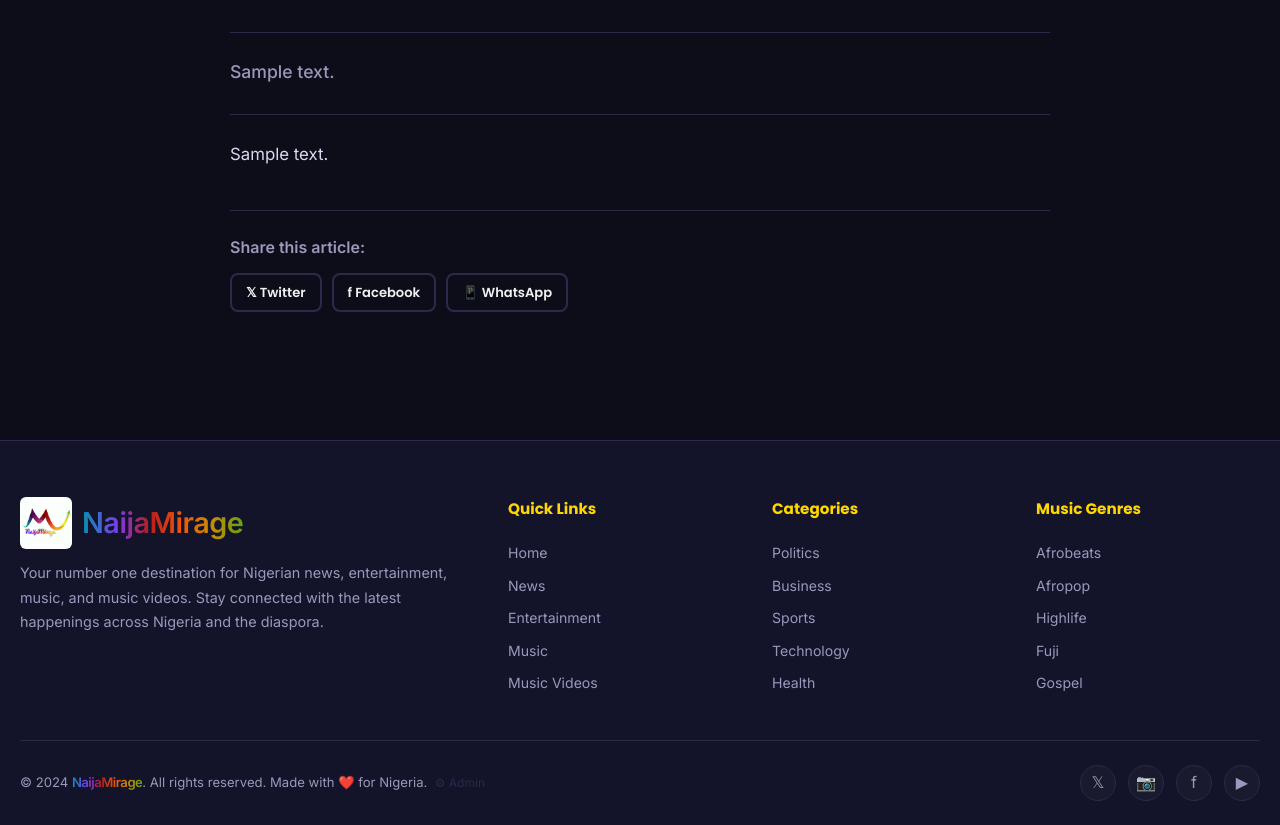
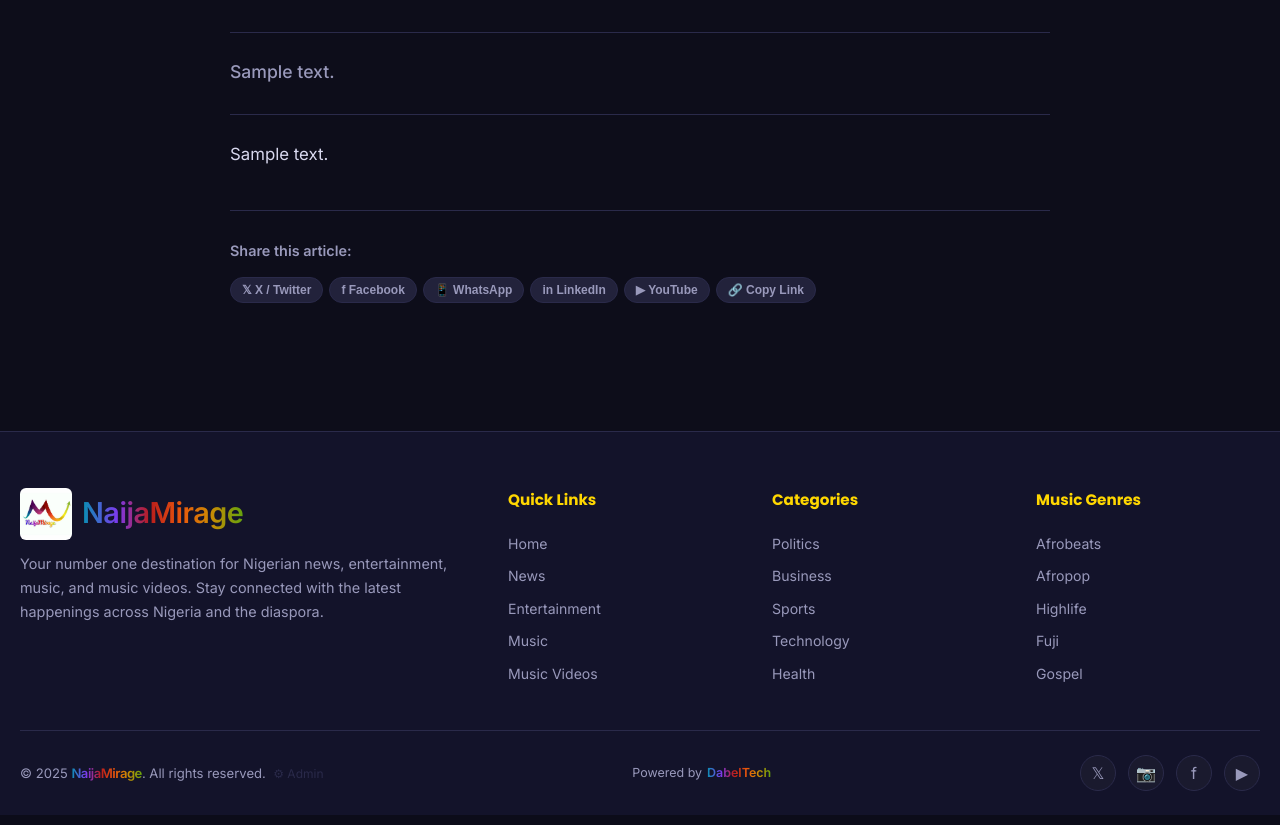
Before and after one commit to dabelinfotech/naijamirage, a Flask app: page /news/1 in a window 1280 px wide. Shown: the part 793-1618 px from the top of the page. Run offline with Flask 3, Linux system fonts and the light colour scheme; tables that the repository leaves empty hold one stand-in row (values such as "Sample post"); grey boxes marked "Sample" are stand-in pictures; some libraries are stand-ins or nearby versions.

Commit message:
Add Vercel deployment config, Cloudflare R2 storage, and social share buttons
- Add vercel.json routing all requests through @vercel/python
- Use /tmp paths for DB and uploads on Vercel (read-only filesystem fix)
- Add Cloudflare R2 cloud storage support with local fallback
- Add social share buttons (X, Facebook, WhatsApp, LinkedIn, YouTube, Copy Link)
  on article, music, and video pages using JS encodeURIComponent
- Add 'Powered by DabelTech' branding to footer
- Add boto3==1.34.69 to requirements.txt

Co-Authored-By: Claude Sonnet 4.6 <noreply@anthropic.com>

```diff
--- a/app.py
+++ b/app.py
@@ -7,7 +7,50 @@ from flask_sqlalchemy import SQLAlchemy
 from werkzeug.utils import secure_filename
 
 BASE_DIR = os.path.abspath(os.path.dirname(__file__))
-UPLOAD_BASE = os.path.join(BASE_DIR, 'uploads')
+
+# Vercel has a read-only filesystem except /tmp
+_ON_VERCEL = bool(os.environ.get('VERCEL'))
+UPLOAD_BASE = '/tmp/uploads'      if _ON_VERCEL else os.path.join(BASE_DIR, 'uploads')
+_DB_PATH    = '/tmp/naijamirage.db' if _ON_VERCEL else os.path.join(BASE_DIR, 'naijamirage.db')
+
+# ─── Cloudflare R2 / S3 Storage ───────────────────────────────────────────────
+
+R2_ACCOUNT_ID      = os.environ.get('R2_ACCOUNT_ID', '')
+R2_ACCESS_KEY_ID   = os.environ.get('R2_ACCESS_KEY_ID', '')
+R2_SECRET_ACCESS_KEY = os.environ.get('R2_SECRET_ACCESS_KEY', '')
+R2_BUCKET_NAME     = os.environ.get('R2_BUCKET_NAME', 'naijamirage')
+USE_R2 = bool(R2_ACCOUNT_ID and R2_ACCESS_KEY_ID and R2_SECRET_ACCESS_KEY)
+
+
+def _r2():
+    import boto3
+    from botocore.client import Config
+    return boto3.client(
+        's3',
+        endpoint_url=f'https://{R2_ACCOUNT_ID}.r2.cloudflarestorage.com',
+        aws_access_key_id=R2_ACCESS_KEY_ID,
+        aws_secret_access_key=R2_SECRET_ACCESS_KEY,
+        config=Config(signature_version='s3v4'),
+        region_name='auto',
+    )
+
+
+def r2_upload(stream, key):
+    _r2().upload_fileobj(stream, R2_BUCKET_NAME, key)
+
+
+def r2_presigned_url(key, download_name=None, expires=3600):
+    params = {'Bucket': R2_BUCKET_NAME, 'Key': key}
+    if download_name:
+        params['ResponseContentDisposition'] = f'attachment; filename="{download_name}"'
+    return _r2().generate_presigned_url('get_object', Params=params, ExpiresIn=expires)
+
+
+def r2_delete(key):
+    try:
+        _r2().delete_object(Bucket=R2_BUCKET_NAME, Key=key)
+    except Exception:
+        pass
 
 ALLOWED_AUDIO = {'mp3', 'wav', 'ogg', 'aac', 'm4a', 'flac'}
 ALLOWED_VIDEO = {'mp4', 'webm', 'mkv', 'avi', 'mov'}
@@ -15,7 +58,7 @@ ALLOWED_IMAGE = {'jpg', 'jpeg', 'png', 'gif', 'webp'}
 
 app = Flask(__name__)
 app.config['SECRET_KEY'] = os.environ.get('SECRET_KEY', 'naijamirage-secret-2024')
-app.config['SQLALCHEMY_DATABASE_URI'] = f"sqlite:///{os.path.join(BASE_DIR, 'naijamirage.db')}"
+app.config['SQLALCHEMY_DATABASE_URI'] = f"sqlite:///{_DB_PATH}"
 app.config['SQLALCHEMY_TRACK_MODIFICATIONS'] = False
 app.config['MAX_CONTENT_LENGTH'] = 500 * 1024 * 1024  # 500 MB
 
@@ -73,18 +116,21 @@ def allowed_file(filename, allowed_set):
 
 
 def save_upload(file, subfolder, allowed_set):
-    """Save uploaded file; return filename or None."""
+    """Save uploaded file to R2 or local disk; return filename or None."""
     if not file or file.filename == '':
         return None
     if not allowed_file(file.filename, allowed_set):
         return None
     filename = secure_filename(file.filename)
-    # Avoid collisions
     base, ext = os.path.splitext(filename)
     timestamp = datetime.utcnow().strftime('%Y%m%d%H%M%S%f')
     filename = f"{base}_{timestamp}{ext}"
-    dest = os.path.join(UPLOAD_BASE, subfolder, filename)
-    file.save(dest)
+    if USE_R2:
+        file.stream.seek(0)
+        r2_upload(file.stream, f"{subfolder}/{filename}")
+    else:
+        dest = os.path.join(UPLOAD_BASE, subfolder, filename)
+        file.save(dest)
     return filename
 
 
@@ -99,6 +145,9 @@ def format_size(size_bytes):
 
 
 app.jinja_env.filters['filesize'] = format_size
+
+from urllib.parse import quote_plus
+app.jinja_env.filters['urlencode'] = quote_plus
 
 
 def stream_file(filepath, mimetype=None):
@@ -296,7 +345,12 @@ def upload_audio():
         flash('No audio file selected.', 'error')
         return redirect(url_for('upload'))
 
-    audio_filename = save_upload(request.files['audio_file'], 'audio', ALLOWED_AUDIO)
+    audio_file = request.files['audio_file']
+    audio_file.stream.seek(0, 2)
+    file_size = audio_file.stream.tell()
+    audio_file.stream.seek(0)
+
+    audio_filename = save_upload(audio_file, 'audio', ALLOWED_AUDIO)
     if not audio_filename:
         flash('Invalid audio file. Allowed: mp3, wav, ogg, aac, m4a, flac', 'error')
         return redirect(url_for('upload'))
@@ -304,8 +358,6 @@ def upload_audio():
     cover_filename = None
     if 'cover_image' in request.files:
         cover_filename = save_upload(request.files['cover_image'], 'covers', ALLOWED_IMAGE)
-
-    file_size = os.path.getsize(os.path.join(UPLOAD_BASE, 'audio', audio_filename))
     track = AudioTrack(
         title=title, artist=artist, description=description,
         genre=genre, file_path=audio_filename,
@@ -332,7 +384,12 @@ def upload_video():
         flash('No video file selected.', 'error')
         return redirect(url_for('upload'))
 
-    video_filename = save_upload(request.files['video_file'], 'videos', ALLOWED_VIDEO)
+    video_file = request.files['video_file']
+    video_file.stream.seek(0, 2)
+    file_size = video_file.stream.tell()
+    video_file.stream.seek(0)
+
+    video_filename = save_upload(video_file, 'videos', ALLOWED_VIDEO)
     if not video_filename:
         flash('Invalid video file. Allowed: mp4, webm, mkv, avi, mov', 'error')
         return redirect(url_for('upload'))
@@ -340,8 +397,6 @@ def upload_video():
     thumb_filename = None
     if 'thumbnail' in request.files:
         thumb_filename = save_upload(request.files['thumbnail'], 'thumbnails', ALLOWED_IMAGE)
-
-    file_size = os.path.getsize(os.path.join(UPLOAD_BASE, 'videos', video_filename))
     video = MusicVideo(
         title=title, artist=artist, description=description,
         genre=genre, file_path=video_filename,
@@ -360,6 +415,8 @@ def stream_audio(track_id):
     track = AudioTrack.query.get_or_404(track_id)
     track.play_count += 1
     db.session.commit()
+    if USE_R2:
+        return redirect(r2_presigned_url(f"audio/{track.file_path}"))
     filepath = os.path.join(UPLOAD_BASE, 'audio', track.file_path)
     return stream_file(filepath)
 
@@ -369,6 +426,8 @@ def stream_video(video_id):
     video = MusicVideo.query.get_or_404(video_id)
     video.play_count += 1
     db.session.commit()
+    if USE_R2:
+        return redirect(r2_presigned_url(f"videos/{video.file_path}"))
     filepath = os.path.join(UPLOAD_BASE, 'videos', video.file_path)
     return stream_file(filepath)
 
@@ -380,11 +439,12 @@ def download_audio(track_id):
     track = AudioTrack.query.get_or_404(track_id)
     track.download_count += 1
     db.session.commit()
+    download_name = secure_filename(f"{track.artist} - {track.title}{os.path.splitext(track.file_path)[1]}")
+    if USE_R2:
+        return redirect(r2_presigned_url(f"audio/{track.file_path}", download_name=download_name))
     filepath = os.path.join(UPLOAD_BASE, 'audio', track.file_path)
     if not os.path.isfile(filepath):
         abort(404)
-    original_name = track.file_path.rsplit('_', 1)[0] + os.path.splitext(track.file_path)[1]
-    download_name = secure_filename(f"{track.artist} - {track.title}{os.path.splitext(track.file_path)[1]}")
     return send_file(filepath, as_attachment=True, download_name=download_name)
 
 
@@ -393,10 +453,12 @@ def download_video(video_id):
     video = MusicVideo.query.get_or_404(video_id)
     video.download_count += 1
     db.session.commit()
+    download_name = secure_filename(f"{video.artist} - {video.title}{os.path.splitext(video.file_path)[1]}")
+    if USE_R2:
+        return redirect(r2_presigned_url(f"videos/{video.file_path}", download_name=download_name))
     filepath = os.path.join(UPLOAD_BASE, 'videos', video.file_path)
     if not os.path.isfile(filepath):
         abort(404)
-    download_name = secure_filename(f"{video.artist} - {video.title}{os.path.splitext(video.file_path)[1]}")
     return send_file(filepath, as_attachment=True, download_name=download_name)
 
 
@@ -404,24 +466,34 @@ def download_video(video_id):
 
 @app.route('/media/covers/<path:filename>')
 def serve_cover(filename):
+    if USE_R2:
+        return redirect(r2_presigned_url(f"covers/{filename}"))
     return send_file(os.path.join(UPLOAD_BASE, 'covers', filename))
 
 
 @app.route('/media/thumbnails/<path:filename>')
 def serve_thumbnail(filename):
+    if USE_R2:
+        return redirect(r2_presigned_url(f"thumbnails/{filename}"))
     return send_file(os.path.join(UPLOAD_BASE, 'thumbnails', filename))
 
 
 @app.route('/media/news_images/<path:filename>')
 def serve_news_image(filename):
+    if USE_R2:
+        return redirect(r2_presigned_url(f"news_images/{filename}"))
     return send_file(os.path.join(UPLOAD_BASE, 'news_images', filename))
 
 
 # ─── Admin: helpers ───────────────────────────────────────────────────────────
 
 def delete_file(subfolder, filename):
-    """Silently remove a file from an uploads subfolder."""
-    if filename:
+    """Silently remove a file from R2 or local uploads subfolder."""
+    if not filename:
+        return
+    if USE_R2:
+        r2_delete(f"{subfolder}/{filename}")
+    else:
         try:
             os.remove(os.path.join(UPLOAD_BASE, subfolder, filename))
         except OSError:
@@ -487,12 +559,15 @@ def admin_edit_audio(track_id):
         track.description = request.form.get('description', track.description or '').strip()
 
         if 'audio_file' in request.files and request.files['audio_file'].filename:
-            new_audio = save_upload(request.files['audio_file'], 'audio', ALLOWED_AUDIO)
+            af = request.files['audio_file']
+            af.stream.seek(0, 2)
+            new_size = af.stream.tell()
+            af.stream.seek(0)
+            new_audio = save_upload(af, 'audio', ALLOWED_AUDIO)
             if new_audio:
                 delete_file('audio', track.file_path)
                 track.file_path = new_audio
-                track.file_size = os.path.getsize(
-                    os.path.join(UPLOAD_BASE, 'audio', new_audio))
+                track.file_size = new_size
 
         if 'cover_image' in request.files and request.files['cover_image'].filename:
             new_cover = save_upload(request.files['cover_image'], 'covers', ALLOWED_IMAGE)
@@ -531,12 +606,15 @@ def admin_edit_video(video_id):
         video.description = request.form.get('description', video.description or '').strip()
 
         if 'video_file' in request.files and request.files['video_file'].filename:
-            new_vid = save_upload(request.files['video_file'], 'videos', ALLOWED_VIDEO)
+            vf = request.files['video_file']
+            vf.stream.seek(0, 2)
+            new_size = vf.stream.tell()
+            vf.stream.seek(0)
+            new_vid = save_upload(vf, 'videos', ALLOWED_VIDEO)
             if new_vid:
                 delete_file('videos', video.file_path)
                 video.file_path = new_vid
-                video.file_size = os.path.getsize(
-                    os.path.join(UPLOAD_BASE, 'videos', new_vid))
+                video.file_size = new_size
 
         if 'thumbnail' in request.files and request.files['thumbnail'].filename:
             new_thumb = save_upload(request.files['thumbnail'], 'thumbnails', ALLOWED_IMAGE)
--- a/requirements.txt
+++ b/requirements.txt
@@ -3,3 +3,4 @@ Flask-SQLAlchemy==3.1.1
 Werkzeug==3.0.1
 Pillow==10.2.0
 gunicorn==21.2.0
+boto3==1.34.69
--- a/static/css/style.css
+++ b/static/css/style.css
@@ -710,6 +710,48 @@ footer {
   background: var(--green); border-color: var(--green); color: #fff;
 }
 
+/* ─── Share Buttons ──────────────────────────────────────────────────────────── */
+.share-bar {
+  display: flex; gap: 6px; flex-wrap: wrap; align-items: center;
+  padding: 12px 16px; border-top: 1px solid var(--border);
+}
+.share-label {
+  font-size: 0.75rem; color: var(--text-muted); font-weight: 600;
+  margin-right: 2px; white-space: nowrap;
+}
+.share-btn {
+  display: inline-flex; align-items: center; gap: 4px;
+  padding: 5px 11px; border-radius: 20px;
+  font-size: 0.75rem; font-weight: 600;
+  border: 1px solid var(--border);
+  background: var(--card2); color: var(--text-muted);
+  cursor: pointer; transition: all var(--transition);
+  text-decoration: none; white-space: nowrap;
+}
+.share-btn:hover { color: #fff; border-color: transparent; }
+.share-btn-x:hover        { background: #000; color: #fff; }
+.share-btn-facebook:hover { background: #1877f2; color: #fff; }
+.share-btn-whatsapp:hover { background: #25d366; color: #fff; }
+.share-btn-linkedin:hover { background: #0a66c2; color: #fff; }
+.share-btn-youtube:hover  { background: #ff0000; color: #fff; }
+.share-btn-copy:hover     { background: var(--green); border-color: var(--green); color: #fff; }
+.share-btn-copy.copied    { background: var(--green); border-color: var(--green); color: #fff; }
+
+/* ─── Powered by DabelTech ───────────────────────────────────────────────────── */
+.powered-by {
+  font-size: 0.78rem; color: var(--text-muted);
+  display: flex; align-items: center; gap: 5px;
+}
+.powered-by a {
+  font-weight: 700;
+  background: var(--logo-gradient);
+  -webkit-background-clip: text;
+  -webkit-text-fill-color: transparent;
+  background-clip: text;
+  transition: opacity var(--transition);
+}
+.powered-by a:hover { opacity: 0.8; }
+
 /* ─── No Content ─────────────────────────────────────────────────────────────── */
 .empty-state {
   text-align: center; padding: 80px 20px; color: var(--text-muted);
--- a/static/js/main.js
+++ b/static/js/main.js
@@ -266,6 +266,39 @@ function initLazyImages() {
   document.querySelectorAll('img[data-src]').forEach(img => obs.observe(img));
 }
 
+// ─── Social Share ─────────────────────────────────────────────────────────────
+function shareOn(platform, btn) {
+  const bar   = btn.closest('[data-share-title]') || btn.closest('.share-bar');
+  const title = bar ? bar.dataset.shareTitle || '' : '';
+  const url   = bar ? bar.dataset.shareUrl   || window.location.href : window.location.href;
+
+  const eUrl   = encodeURIComponent(url);
+  const eTitle = encodeURIComponent(title);
+  const eText  = encodeURIComponent(title + '\n' + url);
+
+  const targets = {
+    twitter:  'https://twitter.com/intent/tweet?text=' + eTitle + '&url=' + eUrl,
+    facebook: 'https://www.facebook.com/sharer/sharer.php?u=' + eUrl,
+    whatsapp: 'https://api.whatsapp.com/send?text=' + eText,
+    linkedin: 'https://www.linkedin.com/shareArticle?mini=true&url=' + eUrl + '&title=' + eTitle,
+    youtube:  'https://www.youtube.com/results?search_query=' + eTitle,
+  };
+
+  if (platform === 'copy') {
+    navigator.clipboard.writeText(url).then(() => {
+      const orig = btn.innerHTML;
+      btn.innerHTML = '✅ Copied!';
+      btn.classList.add('copied');
+      setTimeout(() => { btn.innerHTML = orig; btn.classList.remove('copied'); }, 2000);
+    }).catch(() => { prompt('Copy this link:', url); });
+    return;
+  }
+
+  if (targets[platform]) {
+    window.open(targets[platform], '_blank', 'width=620,height=460,noopener,noreferrer');
+  }
+}
+
 // ─── Init ─────────────────────────────────────────────────────────────────────
 document.addEventListener('DOMContentLoaded', () => {
   initAudioPlayers();
--- a/templates/article.html
+++ b/templates/article.html
@@ -43,12 +43,17 @@
   <div class="article-divider" style="margin-top:40px;"></div>
 
   <!-- Share -->
-  <div style="margin-top:24px;">
-    <p style="font-weight:600;margin-bottom:12px;color:var(--text-muted);">Share this article:</p>
-    <div style="display:flex;gap:10px;flex-wrap:wrap;">
-      <a href="#" class="btn btn-outline btn-sm">𝕏 Twitter</a>
-      <a href="#" class="btn btn-outline btn-sm">f Facebook</a>
-      <a href="#" class="btn btn-outline btn-sm">📱 WhatsApp</a>
+  <div style="margin-top:28px;">
+    <p style="font-weight:600;margin-bottom:14px;color:var(--text-muted);font-size:.9rem;">Share this article:</p>
+    <div class="share-bar" style="padding:0;border:none;"
+         data-share-title="{{ article.title | e }}"
+         data-share-url="{{ request.url | e }}">
+      <button class="share-btn share-btn-x"        onclick="shareOn('twitter',   this)">𝕏 X / Twitter</button>
+      <button class="share-btn share-btn-facebook" onclick="shareOn('facebook',  this)">f Facebook</button>
+      <button class="share-btn share-btn-whatsapp" onclick="shareOn('whatsapp',  this)">📱 WhatsApp</button>
+      <button class="share-btn share-btn-linkedin" onclick="shareOn('linkedin',  this)">in LinkedIn</button>
+      <button class="share-btn share-btn-youtube"  onclick="shareOn('youtube',   this)">▶ YouTube</button>
+      <button class="share-btn share-btn-copy"     onclick="shareOn('copy',      this)">🔗 Copy Link</button>
     </div>
   </div>
 </div>
--- a/templates/base.html
+++ b/templates/base.html
@@ -119,7 +119,8 @@
   </div>
 
   <div class="footer-bottom">
-    <span>&copy; {{ 2024 }} <span class="brand-name" style="font-size:inherit;font-weight:700;">NaijaMirage</span>. All rights reserved. Made with ❤️ for Nigeria. &nbsp;<a href="{{ url_for('admin_dashboard') }}" style="color:var(--border);font-size:.75rem;" title="Admin">⚙ Admin</a></span>
+    <span>&copy; {{ 2025 }} <span class="brand-name" style="font-size:inherit;font-weight:700;">NaijaMirage</span>. All rights reserved. &nbsp;<a href="{{ url_for('admin_dashboard') }}" style="color:var(--border);font-size:.75rem;" title="Admin">⚙ Admin</a></span>
+    <span class="powered-by">Powered by <a href="#" title="DabelTech">DabelTech</a></span>
     <div class="footer-social">
       <a href="#" title="Twitter/X">𝕏</a>
       <a href="#" title="Instagram">📷</a>
```
Also changed, not shown: templates/music.html (+12 -0 lines), templates/videos.html (+12 -0 lines), vercel.json (added).
